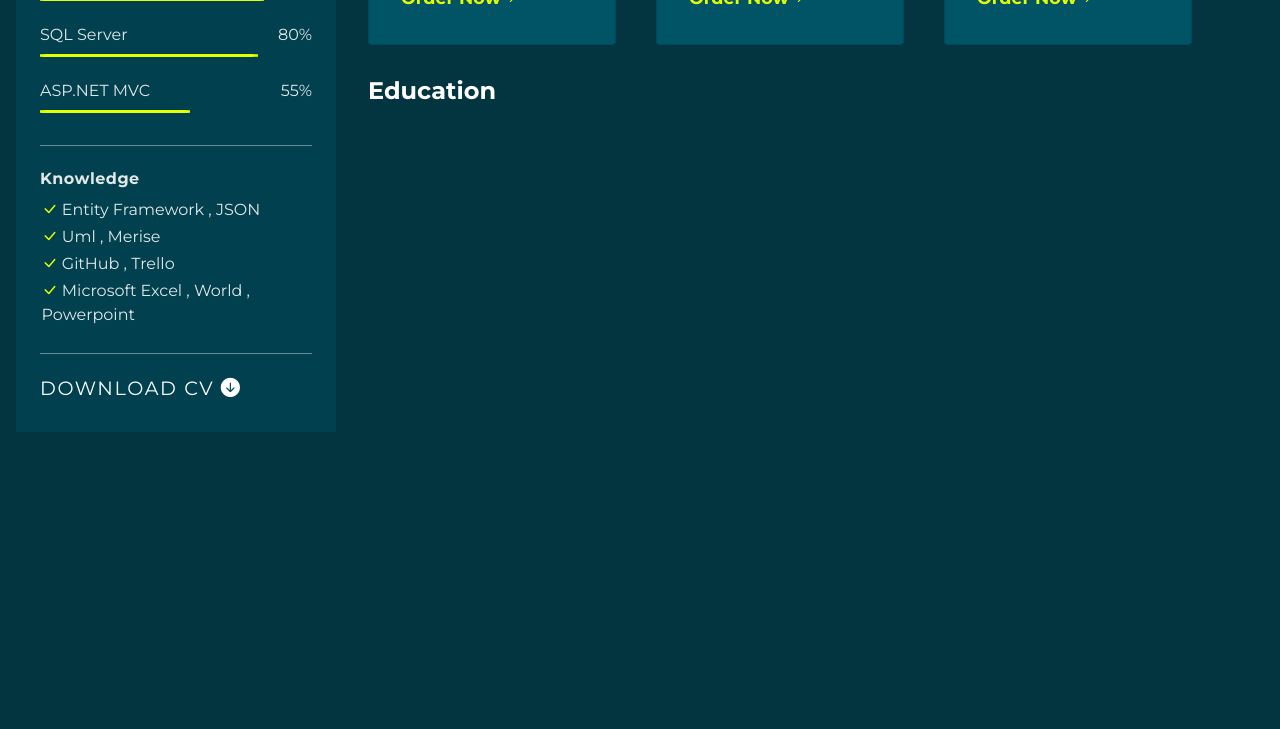
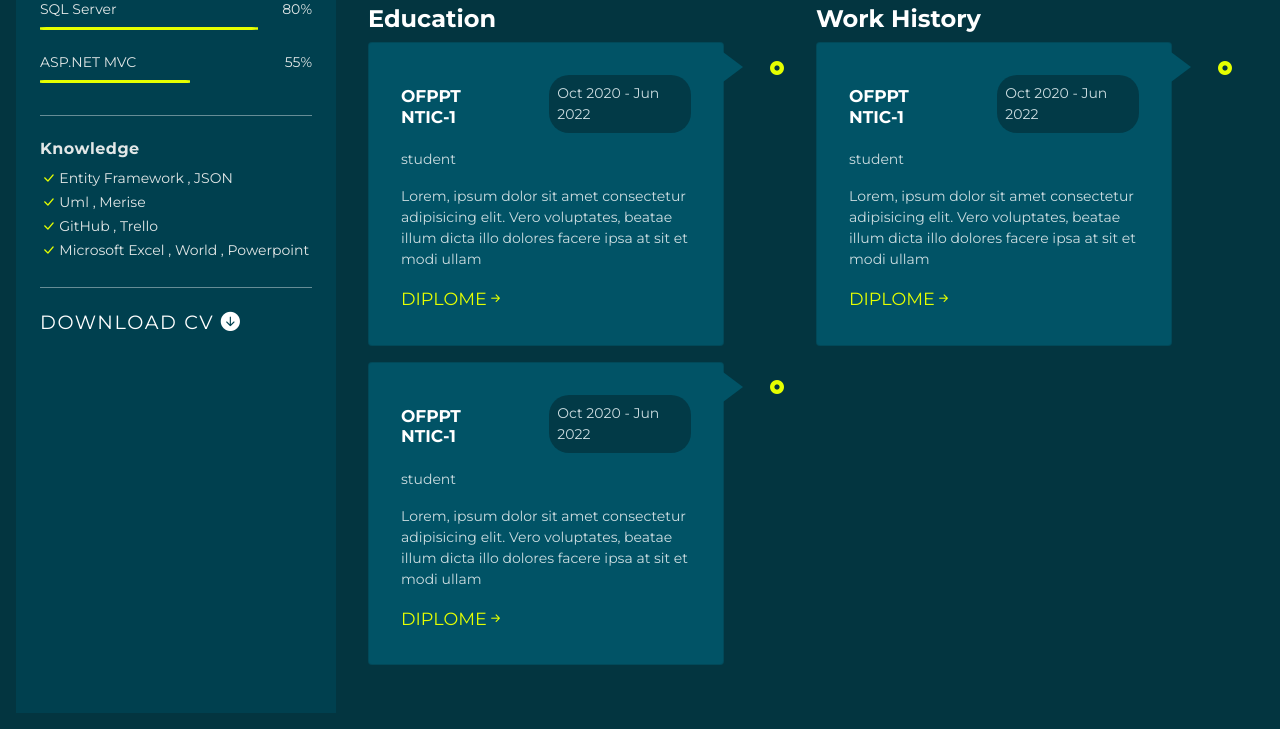
Before and after one commit to JelouaneAlae03/Resume-website, a plain HTML site: page index.html in a window 1280 px wide. Shown: the part 816-1545 px from the top of the page. Before the commit the page ends 1264 px from the top, so only its background shows below. Drawn offline with nearby package versions, Linux system fonts and the light colour scheme.

Commit message:
work and education history

```diff
--- a/CSS/main.css
+++ b/CSS/main.css
@@ -6,13 +6,14 @@
   padding: 0rem;
   margin: 0rem;
   font-family: 'Montserrat', sans-serif;
+
 }
 
 body{
     background-color: #033540;
     margin: 0 0 0 0 ;
     color: white;
-    font-size: 1rem;
+    font-size: 14px;
     padding: 1rem;
 }
 .title{
@@ -373,8 +374,7 @@ li{
  }
 
 .info-list li{
-  font-size: 1.1rem;
-  margin: 0 2rem;
+  margin: 0 1rem;
   text-align: center;
 }
 
@@ -439,13 +439,71 @@ li{
   text-shadow:  1px 0 5px rgb(229, 255, 0);
 
 }
+.history{
+  display: flex;
+}
+.info-education{
+  display: flex;
+}
 
-.Education{
+.info-education .card  p {
+  opacity: 80%;
 
 }
 
-.roadmap-img{
-  width: 50%;
-  float: right;
-  margin-right: 2rem;
+
+.info-education #arrow-card{
+  position: relative;
+  width: 0;
+  height: 0;
+  border-top: 15px solid transparent;
+  border-bottom: 15px solid transparent;
+  border-left: 20px solid #015366;
+  margin-right: 10px;
+  left: -17px;
+  margin-top: 10px;
 }
+
+.info-education #cicle-icon-card{
+  color: rgb(229, 255, 0);
+  margin-top: 16px;
+}
+
+
+.history .info-education .card{
+  background-color:#015366;
+  color: white;
+  padding: 2rem;
+  margin-bottom: 1rem;
+  margin-right: 1rem;
+  width: fit-content;
+}
+
+.card-header-info-education{
+  display: flex;
+  margin-bottom: 0;
+}
+
+.card-header-info-education >h5{
+  font-size: 17px;
+  margin-top: 11px;
+  margin-bottom: 0px;
+}
+
+
+.card-header-info-education >p{
+  opacity: 50%;
+  border: solid 0px;
+  background-color: #033540;
+  border-radius: 20px;
+  padding:8px;
+  margin-left: 40px;
+}
+
+.sub-tittle-card{
+
+}
+
+.roadmap{
+  padding: 0rem 1rem;
+}
--- a/index.html
+++ b/index.html
@@ -182,12 +182,88 @@
                 </div>
               </div>
 
-              <div class="Education">
-                <div class="tittle-services">
-                  <h4><strong>Education</strong></h4>
+              <div class="history">
+                <div class="Education">
+                  <div class="tittle-services">
+                    <h4><strong>Education</strong></h4>
+                  </div>
+                  <div class="education-img">
+                    <div class="education-cards">
+                      <div class="info-education">
+                          <div class="card">
+                            <div class="card-header-info-education">
+                              <h5 class="card-tittle-info-rducation"><strong>OFPPT NTIC-1</strong></h5>
+                              <p class="card-date">Oct 2020 - Jun 2022</p>
+                            </div>
+                            <p class="sub-tittle-card">student</p>
+                            <p class="card-descreption">Lorem, ipsum dolor sit amet consectetur adipisicing elit. Vero voluptates, beatae illum dicta illo dolores facere ipsa at sit et modi ullam</p>
+                            <a class="Card-service-link" href="#">DIPLOME<i class="bi bi-arrow-right-short"></i></a>
+                          </div>
+                          <div id="arrow-card" ></div>
+                          <i id="cicle-icon-card" class="bi bi-record-circle-fill"></i>
+                      </div>
+
+                      <div class="info-education">
+                        <div class="card">
+                          <div class="card-header-info-education">
+                            <h5 class="card-tittle-info-rducation"><strong>OFPPT NTIC-1</strong></h5>
+                            <p class="card-date">Oct 2020 - Jun 2022</p>
+                          </div>
+                          <p class="sub-tittle-card">student</p>
+                          <p class="card-descreption">Lorem, ipsum dolor sit amet consectetur adipisicing elit. Vero voluptates, beatae illum dicta illo dolores facere ipsa at sit et modi ullam</p>
+                          <a class="Card-service-link" href="#">DIPLOME<i class="bi bi-arrow-right-short"></i></a>
+                        </div>
+                        <div id="arrow-card" ></div>
+                        <i id="cicle-icon-card" class="bi bi-record-circle-fill"></i>
+                    </div>
+
+                  </div>
+                  </div>
                 </div>
-                <!-- <img src="/img/roadmaap.png" alt="" class="roadmap-img"> -->
+                <div class="roadmap">
+                  <!-- <div class="roadmap-img">
+                    <i  class="bi bi-record-circle-fill"></i>
+                    <i class="bi bi-record-circle-fill"></i>
+                  </div> -->
+                </div>
+
+
+
+                <div class="Education">
+                  <div class="tittle-services">
+                    <h4><strong>Work History</strong></h4>
+                  </div>
+                  <div class="education-img">
+                    <div class="education-cards">
+                      <div class="info-education">
+                          <div class="card">
+                            <div class="card-header-info-education">
+                              <h5 class="card-tittle-info-rducation"><strong>OFPPT NTIC-1</strong></h5>
+                              <p class="card-date">Oct 2020 - Jun 2022</p>
+                            </div>
+                            <p class="sub-tittle-card">student</p>
+                            <p class="card-descreption">Lorem, ipsum dolor sit amet consectetur adipisicing elit. Vero voluptates, beatae illum dicta illo dolores facere ipsa at sit et modi ullam</p>
+                            <a class="Card-service-link" href="#">DIPLOME<i class="bi bi-arrow-right-short"></i></a>
+                          </div>
+                          <div id="arrow-card" ></div>
+                          <i id="cicle-icon-card" class="bi bi-record-circle-fill"></i>
+                      </div>
+                  </div>
+
+
+
+
+
+
+                  </div>
+                </div>
+
+
+
+
+
               </div>
+
 
             </div>
 
```
Also changed, not shown: img/roadmaap.png (deleted), img/roadmap.png (deleted), img/roadmapp.png (added), img/roadmappp.png (added).
